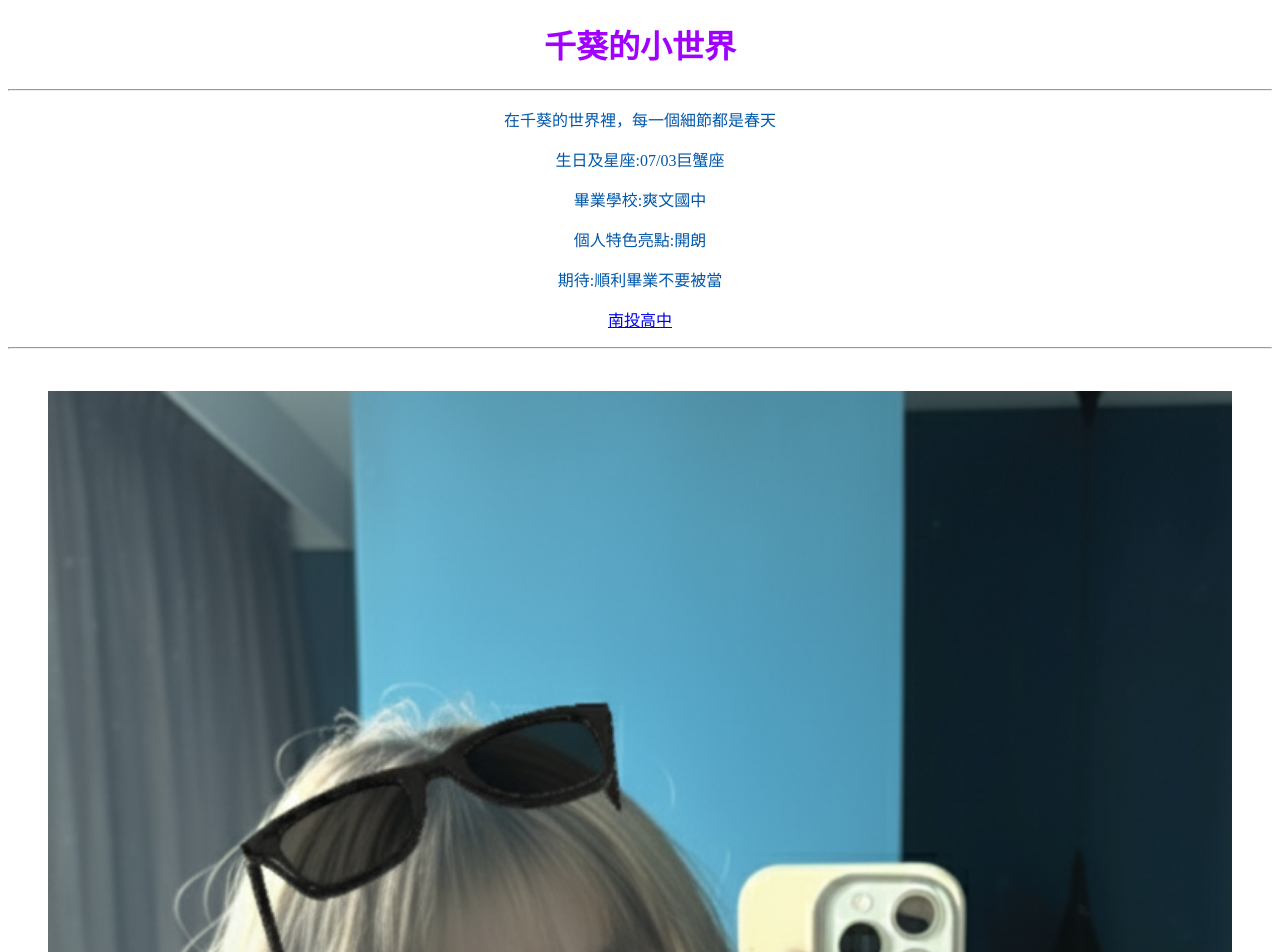
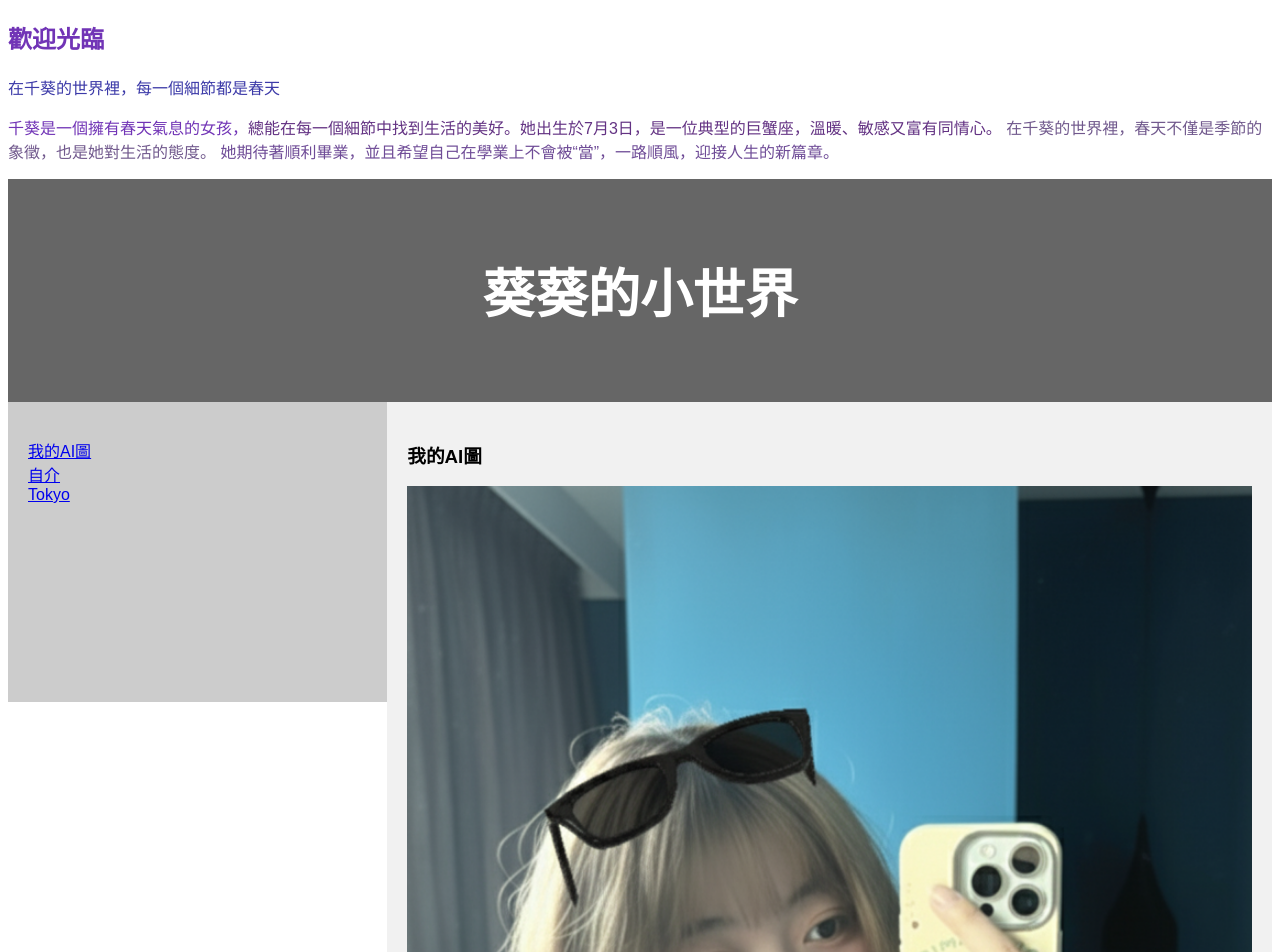
Before and after one commit to s311025-bot/25, a plain HTML site: page index.html in a window 1280 px wide. Shown: the top 952 px of the page. Drawn offline with Linux system fonts and the light colour scheme.

Commit message:
Add files via upload

```diff
--- a/index.html
+++ b/index.html
@@ -1,52 +1,107 @@
 <!DOCTYPE html>
 <html lang="en">
 <head>
-    <meta charset="UTF-8">
-    <meta name="viewport" content="width=device-width, initial-scale=1.0">
-    <title>千葵的小世界</title>
+<title>25賈千葵</title>
+<meta charset="utf-8">
+<meta name="viewport" content="width=device-width, initial-scale=1">
+<style>
+* {
+  box-sizing: border-box;
+}
+
+body {
+  font-family: Arial, Helvetica, sans-serif;
+}
+
+/* Style the header */
+header {
+  background-color: #666;
+  padding: 30px;
+  text-align: center;
+  font-size: 35px;
+  color: white;
+}
+
+/* Create two columns/boxes that floats next to each other */
+nav {
+  float: left;
+  width: 30%;
+  height: 300px; /* only for demonstration, should be removed */
+  background: #ccc;
+  padding: 20px;
+}
+
+/* Style the list inside the menu */
+nav ul {
+  list-style-type: none;
+  padding: 0;
+}
+
+article {
+  float: left;
+  padding: 20px;
+  width: 70%;
+  background-color: #f1f1f1;
+  height: 1150px; /* only for demonstration, should be removed */
+}
+
+/* Clear floats after the columns */
+section::after {
+  content: "";
+  display: table;
+  clear: both;
+}
+
+/* Style the footer */
+footer {
+  background-color: #777;
+  padding: 10px;
+  text-align: center;
+  color: white;
+}
+
+/* Responsive layout - makes the two columns/boxes stack on top of each other instead of next to each other, on small screens */
+@media (max-width: 600px) {
+  nav, article {
+    width: 100%;
+    height: auto;
+  }
+}
+</style>
 </head>
-<body align="center">
-    <h1 style="color:hsl(278, 100%, 50%);">千葵的小世界</h1>
-    <hr>
-    <p style="color:rgb(0, 88, 170);">在千葵的世界裡，每一個細節都是春天</p>
-    <p style="color:rgb(0, 88, 170);">生日及星座:07/03巨蟹座</p>
-    <p style="color:rgb(0, 88, 170);">畢業學校:爽文國中</p>
-    <p style="color:rgb(0, 88, 170);">個人特色亮點:開朗</p>
-    <p style="color:rgb(0, 88, 170);">期待:順利畢業不要被當</p>
-    <P><a href="https://www.ntsh.ntct.edu.tw">南投高中</a></P>
-    <hr>
-    <br>
-    <figure align="center">
-        <img style="width:100%;" src="703.png"alt="這是AI圖">
-        <button onclick="alert('good');">我是按鈕</button>
-        <p><a href="test.html">測試</a></p>
-        <hr>
-    </figure>
+<body>
 
-    <p><span style="color:rgb(113, 52, 182);">千葵是一個擁有春天氣息的女孩，</span><span style="color:rgb(99, 50, 131);">總能在每一個細節中找到生活的美好。她出生於7月3日，是一位典型的巨蟹座，溫暖、敏感又富有同情心。</span>
-        <span style="color:rgb(113, 89, 141);">在千葵的世界裡，春天不僅是季節的象徵，也是她對生活的態度。
-            <span style="color:rgb(111, 76, 151);">她期待著順利畢業，並且希望自己在學業上不會被“當”，一路順風，迎接人生的新篇章。</span><p>
-    <hr>
-    <iframe src="https://www.google.com/maps/embed?pb=!1m18!1m12!1m3!1d3647.454884983383!2d120.67827887590052!3d23.908941182670322!2m3!1f0!2f0!3f0!3m2!1i1024!2i768!4f13.1!3m3!1m2!1s0x34693115b0afb3b1%3A0x12636c234990a8fb!2z5Y2X5oqV6auY5Lit6Zu75a2Q5ZWG5YuZ56eR!5e0!3m2!1szh-TW!2stw!4v1760948337615!5m2!1szh-TW!2stw" width="600" height="450" style="border:0;" allowfullscreen="" loading="lazy" referrerpolicy="no-referrer-when-downgrade"></iframe>
-    <iframe width="560" height="315" src="https://www.youtube.com/embed/TgSd6Z8t2cU?si=l-KFP3wXFFFV4Ysr" title="YouTube video player" frameborder="0" allow="accelerometer; autoplay; clipboard-write; encrypted-media; gyroscope; picture-in-picture; web-share" referrerpolicy="strict-origin-when-cross-origin" allowfullscreen></iframe>
-    <iframe src="https://www.facebook.com/plugins/page.php?href=https://www.facebook.com/ntsh2231175&tabs=timeline&width=340&height=500&small_header=false&adapt_container_width=true&hide_cover=false&show_facepile=true&appId"
-  width="340"
-  height="500"
-  style="border:none;overflow:hidden"
-  scrolling="no"
-  frameborder="0"
-  allowfullscreen="true"
-  allow="autoplay; clipboard-write; encrypted-media; picture-in-picture; web-share">
-</iframe>
-<iframe src="https://www.facebook.com/plugins/video.php?href=https%3A%2F%2Fwww.facebook.com%2Ffacebook%2Fvideos%2F1279088283955481&width=500&show_text=true&height=280&appId"
-  width="500"
-  height="450"
-  scrolling="no"
-  frameborder="0"
-  allowfullscreen="true"
-  allow="autoplay; clipboard-write; encrypted-media; picture-in-picture; web-share"
-  allowFullScreen="true">
-</iframe>
+<h2><span style="color:rgb(113, 52, 182);">歡迎光臨</h2></span>
+<p><span style="color:rgb(60, 58, 168);">在千葵的世界裡，每一個細節都是春天</p></span>
+<p><span style="color:rgb(113, 52, 182);">千葵是一個擁有春天氣息的女孩，</span><span style="color:rgb(99, 50, 131);">總能在每一個細節中找到生活的美好。她出生於7月3日，是一位典型的巨蟹座，溫暖、敏感又富有同情心。</span>
+  <span style="color:rgb(113, 89, 141);">在千葵的世界裡，春天不僅是季節的象徵，也是她對生活的態度。
+      <span style="color:rgb(111, 76, 151);">她期待著順利畢業，並且希望自己在學業上不會被“當”，一路順風，迎接人生的新篇章。</span></p>
+
+<header>
+  <h2>葵葵的小世界</h2>
+</header>
+
+<section>
+  <nav>
+    <ul>
+      <li><a href="#">我的AI圖</a></li>
+      <li><a href="#">自介</a></li>
+      <li><a href="#">Tokyo</a></li>
+    </ul>
+  </nav>
+
+  <article>
+    <h1>我的AI圖</h1>
+    <p><img style="width:100%;" src="703.png"alt="這是AI圖"></p>
+    <p>這是一張自拍照，背景是藍色的牆面，人物穿著印有「VACATION LAS VEGAS」字樣的紫色衛衣。她的金色卷髮自然垂落，臉上露出輕微微笑，並戴著太陽眼鏡，手機殼設計可愛，整體氛圍輕鬆愉快。</p>
+    <p></p>
+    <p></p>
+  </article>
+</section>
+
+<footer>
+  <p>©版權所有南投高中電子商務科學生賈千葵.轉載請註明出處!</p>
+</footer>
 
 </body>
 </html>
```
Also changed, not shown: index1.html (added, +52 -0 lines), test.html (+6 -0 lines).
